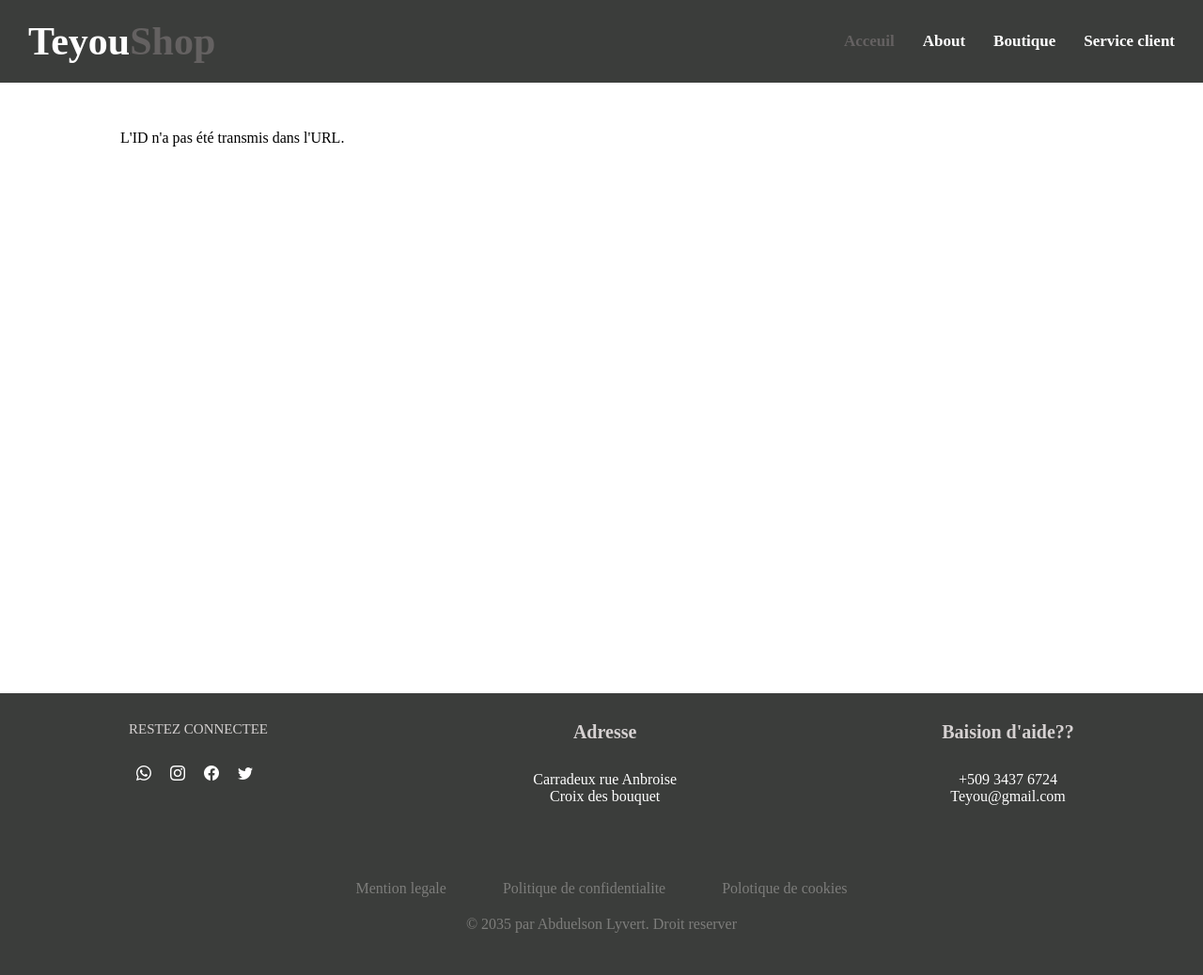
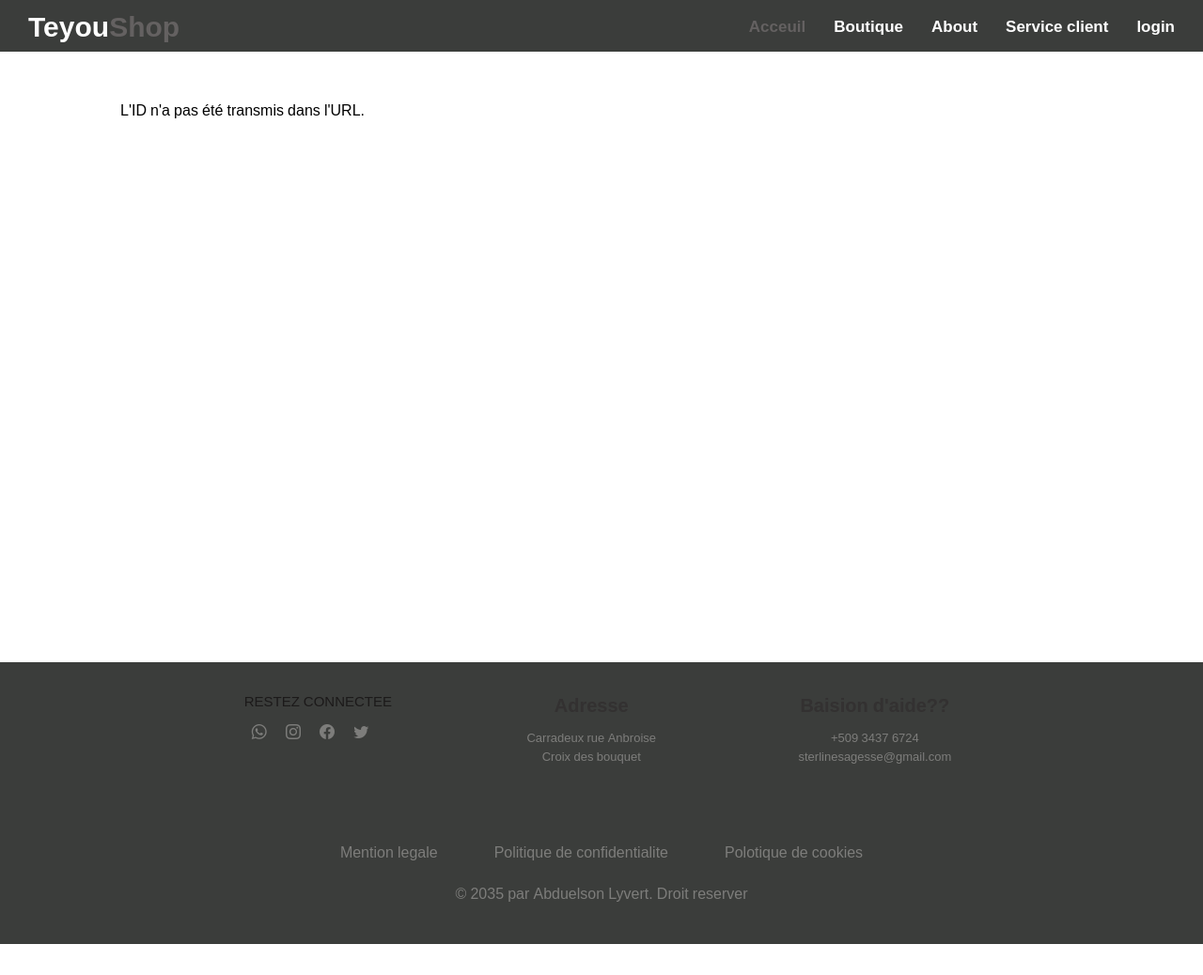
Before and after one commit to Abduelson/E-commerce_Project, a PHP site: page /Acheter.php in a window 1280 px wide. Shown: the whole page at 94% size. After the commit the page ends 1005 px from the top, so only its background shows below. Run offline with PHP 8.4, Linux system fonts and the light colour scheme; some libraries are stand-ins or nearby versions.

Commit message:
change to project

```diff
--- a/Acheter.php
+++ b/Acheter.php
@@ -1,11 +1,12 @@
 <?php
 session_start();
-$initiale_nom=null;
-$intial_user=null;
+require("configuration/commande.php");
 if(isset($_SESSION['initiale_nom']) && isset($_SESSION['user']))
 {
     $initiale_nom = $_SESSION['initiale_nom'];
     $intial_user= $_SESSION['user'];
+    $avatarUrl = "https://ui-avatars.com/api/?name=" . urlencode($initiale_nom) . "&background=random";
+    $cartNumber = countItems($_SESSION['user']);
 }
 
 // Afficher Produits
@@ -30,6 +31,11 @@ if(isset($_SESSION['initiale_nom']) && isset($_SESSION['user']))
     <script src="jquery-3.6.4.min.js"></script>
     <script src="https://ajax.googleapis.com/ajax/libs/jquery/3.5.1/jquery.min.js"></script>
     <title>Produits</title>
+    <style>
+        .avatar {
+        border-radius: 50%;
+        }
+        </style>
 </head>
 <body>
 <section class="section_3" style="background-color: #3b3d3b;">
@@ -46,10 +52,34 @@ if(isset($_SESSION['initiale_nom']) && isset($_SESSION['user']))
               <nav class="nav-bar">
                   <ul>
                       <li><a href="index.php" class="active">Acceuil</a></li>
+                      <li><a href="Boutique.php">Boutique</a></li>
                       <li><a href="About.php">About</a></li>
-                      <li><a href="Boutique.php">Boutique</a></li>
                       <li><a href="Service_client.php">Service client</a></li>
+                      <li>
+                            <?php
+                            if(isset($_SESSION['initiale_nom']) && isset($_SESSION['user'])){
+                                echo "<a href=\"deconexion.php\" ><img src=\"$avatarUrl\" alt=\"$initiale_nom\" class=\"avatar\" style=\"height: 30px; width: 30px;\"></a>";
+                            }
+                            else{
+                                ?>
+                                <li><a href="login.php">login</a></li>
+                                <?php
+                            }
+
+                            ?>
+                            <?php if(isset($_SESSION['user'])){   ?>
+                      </li>
+
+                        <li>
+                            <a href="myCart.php">
+                                <span style="position: absolute; color: red;"><?php echo $cartNumber; ?></span>
+                                <img src="Images/offer.png" alt="">
+                            </a>
+                       </li>
                   </ul>
+
+                  <?php } ?>
+
               </nav>
 
     </header>
@@ -57,7 +87,6 @@ if(isset($_SESSION['initiale_nom']) && isset($_SESSION['user']))
 
       <main>
       <?php
-require("configuration/commande.php");
 if (isset($_GET['id'])) {
     $id = $_GET['id'];
     $produit = Rechercher($id);
@@ -89,13 +118,12 @@ if (isset($_GET['id'])) {
                     <div class="main_controle">
                         <input type="number" id="qteProd" name="nombre" min=1 value="1" >
                         <button>
-                            <a style="color: white; text-decoration: none;" href="#">
                                 <?php if ($intial_user !== null) { ?>
                                     <li style="list-style: none;">
                                     <input type="button" class="bouton" value="Add to cart" onclick="addToCart(<?=$produit['Id_prod']?>,<?= $intial_user ?>)" >
                                     </li>
                                 <?php } else { ?>
-                                    <li style="list-style: none;"><a href="login.php" style="text-decoration: none; color: white;">login</a></li>
+                                    <li class="liClass"><a href="login.php">login</a></li>
                                 <?php } ?>
                             </a>
                         </button>
@@ -115,11 +143,10 @@ if (isset($_GET['id'])) {
       </main>
 
 
-    <footer>
+      <footer>
         <div class="footer_1">
-
              <div class="footer_left">
-                <p>RESTEZ CONNECTEE</p>
+                <p style="color: rgb(28, 26, 26);">RESTEZ CONNECTEE</p>
                  <div class="footer_logo">
                     <a href=""><i class="bi bi-whatsapp"></i></a>
                     <a href=""><i class="bi bi-instagram"></i></a>
@@ -136,7 +163,7 @@ if (isset($_GET['id'])) {
              <div class="footer_right">
                 <h1>Baision d'aide??</h1>
                 <p>+509 3437 6724</p>
-                <p>Teyou@gmail.com</p>
+                <p>sterlinesagesse@gmail.com</p>
              </div>
         </div>
 
--- a/Css/Produit.css
+++ b/Css/Produit.css
@@ -2,6 +2,7 @@
     margin: 0;
     padding: 0;
     box-sizing: border-box;
+    font-family: 'Noto Sans Miao', sans-serif;
 }
 
 .livrason{
@@ -20,13 +21,17 @@ header{
     display: flex;
     justify-content: space-between;
     align-items: center;
-    padding: 20px 30px;
+    padding: 5px 30px;
 }
 
 .logo{
     font-size: 28px;
     font-weight: bold;
     color: white;
+}
+
+.logo h1{
+    font-size: 30px;
 }
 
 .logo span{
@@ -202,7 +207,7 @@ main{
     padding-left: 5px;
 }
 
-.main_controle [type="submit"]{
+.main_controle [type="button"]{
     padding: 9px;
     background-color: #646161;
     transition: opacity 0.5s ease-in-out;
@@ -210,8 +215,23 @@ main{
     cursor: pointer;
 }
 
-.main_controle [type="submit"]:hover{
+.main_controle [type="button"]:hover{
     opacity: 0.4;
+}
+
+.liClass{
+    padding: 8px;
+    background-color: #646161;
+    transition: opacity 0.5s ease-in-out;
+    border: none;
+    cursor: pointer;
+    list-style: none;
+}
+
+.liClass a{
+    text-decoration: none;
+    color: white;
+    text-align: center;
 }
 
 @media screen and (max-width: 900px){
@@ -257,6 +277,7 @@ main{
     }
 }
 
+/* footer */
 footer{
     margin-top: 40px;
     background-color: #3b3d3b;
@@ -267,27 +288,33 @@ footer .footer_1{
     padding: 30px 0;
     display: flex;
     justify-content: space-around;
+    margin: 0 auto;
+    width: 70%;
 }
 
 .footer_left p{
    color: rgb(213, 209, 209);
-   margin-bottom: 30px;
+   margin-bottom: 10px;
    font-size: 15px;
 }
 
 .footer_logo i, .footer_center p, .footer_right p{
-    color: white;
+    color: #7d7d7b;
     padding: 0 8px;
 }
 
 .footer_center h1, .footer_right h1{
-   color: rgb(213, 209, 209);
-   margin-bottom: 30px;
+   color: rgb(51, 49, 49);
+   margin-bottom: 10px;
    font-size: 20px;
 }
 
 .footer_center, .footer_right{
     text-align: center;
+}
+
+.footer_right p, .footer_center p{
+    font-size: 13px;
 }
 
 .footer_2_title{
@@ -302,6 +329,7 @@ footer .footer_1{
     margin: 0 30px;
     color: #7d7d7b;
 }
+
 
 .footer_2 p{
     padding-top: 20px;
```
Also changed, not shown: About.php (+13 -4 lines), Boutique.php (+13 -18 lines), Css/Service.css (+10 -5 lines), Css/style.css (+11 -5 lines), Service_client.php (+19 -10 lines), index.php (+11 -20 lines).
